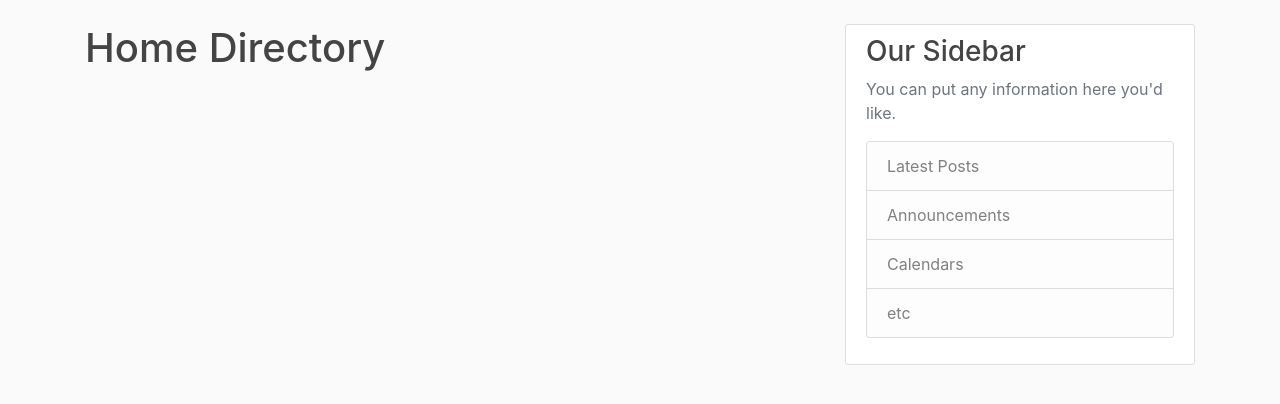
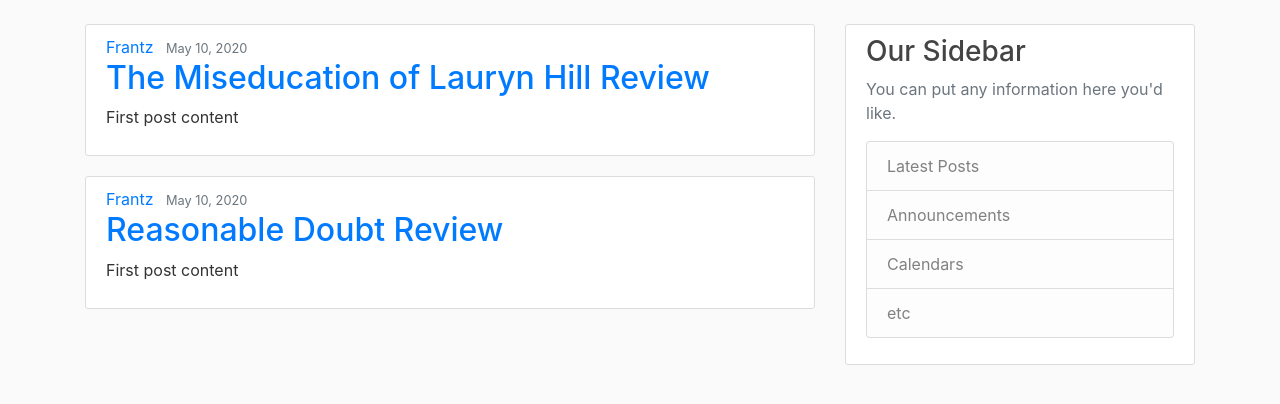
Before and after one commit to fpaul787/Reviews-App, a Django app: page / in a window 1280 px wide. Shown: the part 56-460 px from the top of the page. Run offline with Django 3.2, Linux system fonts and the light colour scheme; some libraries are stand-ins or nearby versions.

Commit message:
added post in view and changed home html to loop through post

```diff
--- a/reviews/templates/reviews/home.html
+++ b/reviews/templates/reviews/home.html
@@ -3,5 +3,17 @@
 Home
 {% endblock title %}
 {% block content %}
-<h1>Home Directory</h1>
+
+{% for post in posts %}
+<article class="media content-section">
+    <div class="media-body">
+        <div class="article-metadata">
+            <a class="mr-2" href="#">{{ post.author }}</a>
+            <small class="text-muted">{{ post.date_posted }}</small>
+        </div>
+        <h2><a class="article-title" href="#">{{ post.title }}</a></h2>
+        <p class="article-content">{{ post.content }}</p>
+    </div>
+</article>
+{% endfor %}
 {% endblock content %}
--- a/reviews/views.py
+++ b/reviews/views.py
@@ -2,13 +2,27 @@
 
 
 # Create your views here.
-
+posts = [
+    {
+        'author': 'Frantz',
+        'title': 'The Miseducation of Lauryn Hill Review',
+        'content': "First post content",
+        'date_posted': "May 10, 2020"
+    },
+    {
+        'author': 'Frantz',
+        'title': 'Reasonable Doubt Review',
+        'content': "First post content",
+        'date_posted': "May 10, 2020"
+    }
+]
 def home(request):
     data = {
         'name': "Frantz"
     }
 
     context = {
-        'data': data
+        'data': data,
+        'posts': posts
     }
     return render(request, 'reviews/home.html' ,context)
```
